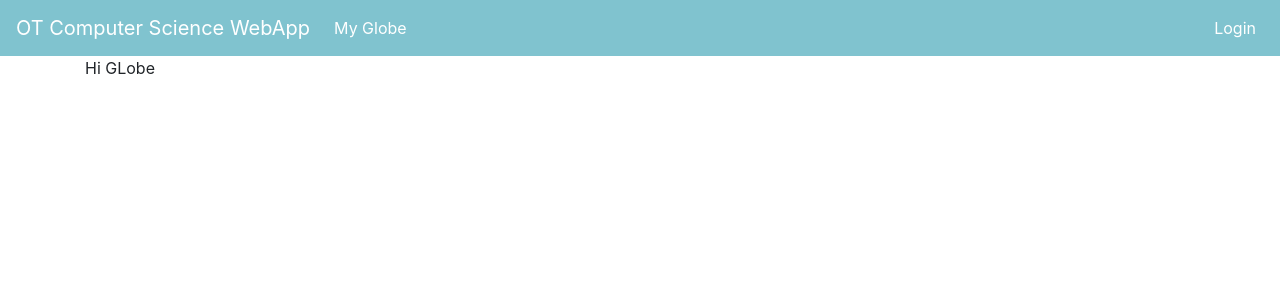
After one commit to JasonWong25th/ClimateFlask, a Python web app: template app/templates/globe.html in a window 1280 px wide. The commit adds this page. Shown: the top 300 px of the page. Run offline with Jinja, Linux system fonts and the light colour scheme; the template is opened without the code that fills it, so the values that code supplies are empty; some libraries are stand-ins or nearby versions.

Commit message:
Added empty globe html and python file

```diff
--- a/app/routes/__init__.py
+++ b/app/routes/__init__.py
@@ -6,5 +6,6 @@
 from .users import *
 from .posts import *
 from .calendar import *
+from .globe import *
 from .feedback import *
 from .scopes import *
--- /dev/null
+++ b/app/templates/globe.html
@@ -0,0 +1,10 @@
+{% extends "base.html" %}
+
+{% block body %}
+
+<div class="container">
+    <!--This is a where all the code to create a new good looking globe will take place-->
+    <p>Hi GLobe</p>
+</div>
+
+{% endblock %}
--- a/app/templates/includes/_navbar.html
+++ b/app/templates/includes/_navbar.html
@@ -1,5 +1,5 @@
 <!-- This is the navbar code. This code will be included in all of the template files. -->
-<nav class="navbar navbar-expand-lg navbar-dark sticky-top" style="background-color:  #800080">
+<nav class="navbar navbar-expand-lg navbar-dark sticky-top" style="background-color:  rgb(128, 195, 207)">
   <a class="navbar-brand" href="/">OT Computer Science WebApp</a>
   <button class="navbar-toggler" type="button" data-toggle="collapse" data-target="#navbarNav" aria-controls="navbarNav" aria-expanded="false" aria-label="Toggle navigation">
     <span class="navbar-toggler-icon"></span>
@@ -7,11 +7,9 @@
   <div class="collapse navbar-collapse" id="navbarNav">
     <ul class="navbar-nav">
       <li>
-        <a class="nav-link active" href="/calendar">My Calendar</a>
+        <a class="nav-link active" href="/globe/{{session['displayName']}}">My Globe</a>
       </li>
-      <li>
-        <a class="nav-link active" href="#">OtherLinks</a>
-      </li>
+
     </ul>
     <ul class="navbar-nav ml-auto">
       {% if session['credentials'] and session["displayName"] %}
```
Also changed, not shown: app/routes/globe.py (added, +16 -0 lines), app/routes/users.py (+4 -4 lines).
